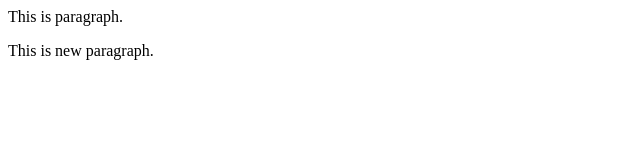
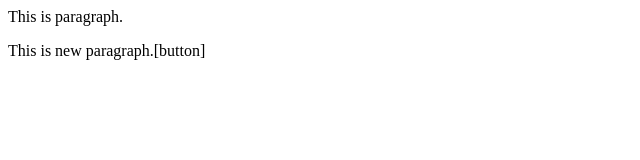
Before and after one commit to 01artist-sid/localRepo, a plain HTML site: page index.html in a window 1280 px wide. Shown: the full height of the page, 0-640 px from the left. Drawn offline with Linux system fonts and the light colour scheme.

```diff
--- a/index.html
+++ b/index.html
@@ -1,2 +1,2 @@
 <p>This is paragraph.</p>
-<p>This is new paragraph.</p>
+<p>This is new paragraph.[button]</p>
```
